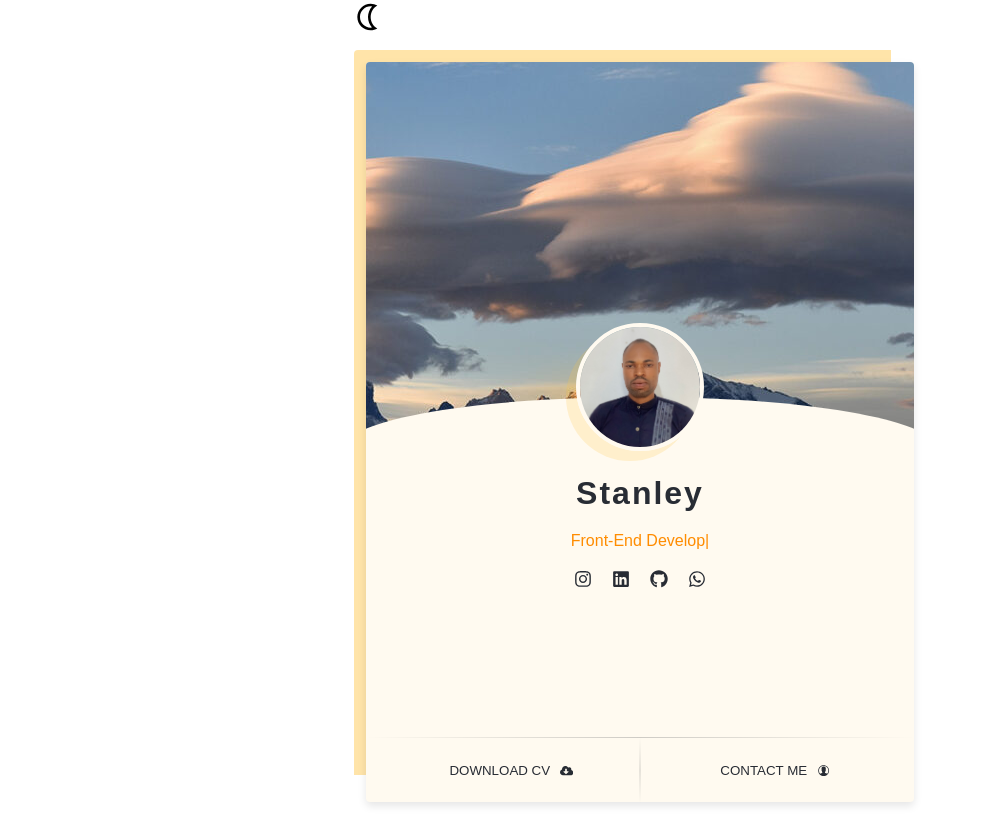
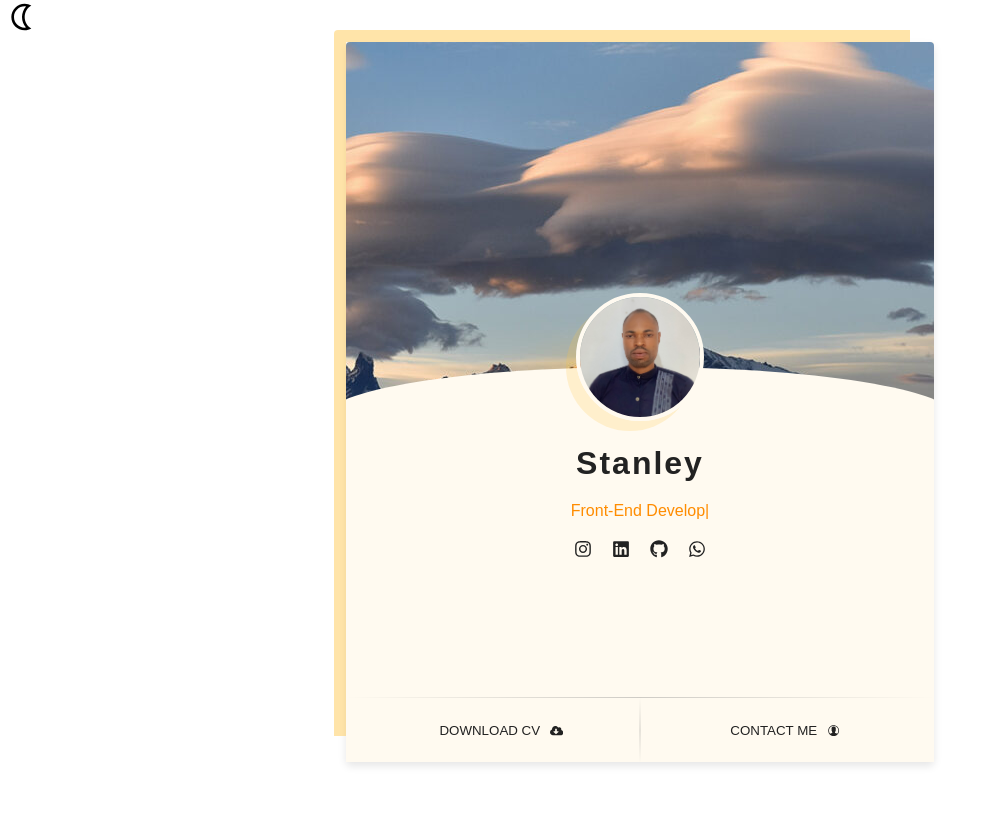
Before and after one commit to sagieramos/stanley-osagie-porforlio, a React (Create React App) app: page / in a window 1280 px wide. Shown: the whole page, without its empty margins (0-986 px from the left). After the commit the page ends 800 px from the top, so only its background shows below. Built offline with nearby package versions, Linux system fonts and the light colour scheme; a web font is replaced by a local one.

Commit message:
perfect wireframe for profile

```diff
--- a/src/components/About.js
+++ b/src/components/About.js
@@ -16,9 +16,7 @@ const About = () => {
   const typingColor = color.value ? '#FFC33D' : '#36454f';
   const styles = {
     container: {
-      position: 'relative',
       margin: '0 auto',
-      maxWidth: '588px',
       fontFamily: 'Lekton, sans-serif',
     },
     offset: {
@@ -27,20 +25,40 @@ const About = () => {
       height: '98%',
       width: '98%',
       borderRadius: '4px 0',
-      zIndex: '-1',
       left: offset,
       top: offset,
     },
+    offsetBg: {
+      backgroundColor: colorToggle(color.value),
+      height: '100%',
+      width: '100%',
+      left: '0',
+      top: '0',
+      position: 'absolute',
+    },
+    offsetContents: {
+      backgroundColor: colorToggle(color.value),
+      height: '100%',
+      width: '100%',
+      left: '0',
+      top: '0',
+      position: 'relative',
+      zIndex: '2',
+    },
     hero: {
+      boxSizing: 'border-box',
+      margin: '0 auto',
       color: colorToggle(!color.value),
       padding: '50px',
       borderRadius: '4px',
-      margin: '20px',
       boxShadow: '0 4px 8px rgba(0, 0, 0, 0.1)',
-      height: '80vh',
+      height: '90vh',
+      maxHeight: '780px',
       background: colorToggle(color.value),
       minHeight: '600px',
       position: 'relative',
+      maxWidth: '588px',
+      width: '90wh',
     },
     bgImgContainer: {
       position: 'absolute',
@@ -49,6 +67,7 @@ const About = () => {
       left: '50%',
       transform: 'translateX(-50%)',
       top: '0',
+      zIndex: '3',
     },
     bgImg: {
       backgroundImage: `url(${dev1})`,
@@ -67,6 +86,14 @@ const About = () => {
       justifyContent: 'center',
       alignItems: 'center',
       height: '100%',
+    },
+    articleContainer: {
+      position: 'absolute',
+      left: '0',
+      top: '0',
+      width: '100%',
+      height: '100%',
+      zIndex: '3',
     },
     profile: {
       zIndex: '2',
@@ -136,11 +163,13 @@ const About = () => {
     <div style={styles.container}>
       <Option />
       <section style={styles.hero}>
+        <div style={styles.offset} />
+        <div style={styles.offsetBg}>
+          <div style={styles.offsetContents}>
             <div style={styles.bgImgContainer}>
               <div className={`u982y38wydg ${elipseMode}`} style={styles.bgImg} />
-          <div style={styles.bgImgAfter} />
             </div>
-        <div style={styles.offset} />
+            <section style={styles.articleContainer}>
               <article style={styles.aboutInner}>
                 <div style={styles.profile}>
                   <img src={myPhoto} alt="MyImage" style={styles.image} />
@@ -172,6 +201,9 @@ const About = () => {
               </article>
             </section>
           </div>
+        </div>
+      </section>
+    </div>
   );
 };
 export default About;
--- a/src/components/App.css
+++ b/src/components/App.css
@@ -1,10 +1,12 @@
 .App {
   text-align: center;
-}
-
-.App-logo {
-  height: 40vmin;
-  pointer-events: none;
+  width: 100%;
+  margin: 0;
+  padding: 0;
+  display: flex;
+  justify-content: center;
+  align-items: center;
+  width: 100vw;
 }
 
 @media (prefers-reduced-motion: no-preference) {
--- a/src/components/App.js
+++ b/src/components/App.js
@@ -1,8 +1,15 @@
 import About from './About';
+import { color } from '../signal.ts';
 
 function App() {
+  const styles = {
+    margin: '0 auto',
+    height: '100vh',
+    width: '100wh',
+    backgroundColor: color.value ? '#161616' : '#fff',
+  };
   return (
-    <div className="App">
+    <div style={styles} className="App">
       <About />
       <div />
     </div>
--- a/src/components/Option.js
+++ b/src/components/Option.js
@@ -4,7 +4,9 @@ import { toggleColor, color } from '../signal.ts';
 import './option.scss';
 
 const Option = () => {
+  const { value } = color;
   const iconStyle = {
+    color: value ? '#fff' : 'black',
   };
 
   return (
--- a/src/components/about.css
+++ b/src/components/about.css
@@ -13,7 +13,7 @@
   }
 
   .u982y38wydg-dark-mode::after {
-    background-color: #282c34
+    background-color: #222222
   }
 
   .u982y38wydg-light-mode::after {
--- a/src/index.scss
+++ b/src/index.scss
@@ -1,5 +1,18 @@
 $breakpoint-large: 1120px;
 $breakpoint-small: 680px;
+
+* {
+    box-sizing: border-box;
+  }
+
+body {
+    margin: 0;
+    padding: 0;
+    display: flex;
+    justify-content: center;
+    align-items: center;
+    width: 100vw;
+}
 
 @media only screen and (min-width: $breakpoint-large) {
 }
--- a/src/signal.ts
+++ b/src/signal.ts
@@ -6,7 +6,7 @@ type SignalBoolean = ReturnType<typeof signal<boolean>>;
 const name: SignalNumber = signal<number>(0);
 const color: SignalBoolean = signal<boolean>(false);
 
-const colorToggle = (bool: boolean): string => (bool ? '#282c34' : '#fffaf0');
+const colorToggle = (bool: boolean): string => (bool ? '#222222' : '#fffaf0');
 
 const toggleColor = () => {
   color.value = !color.value;
```
Lines whose indentation alone changed are shown as unchanged.
